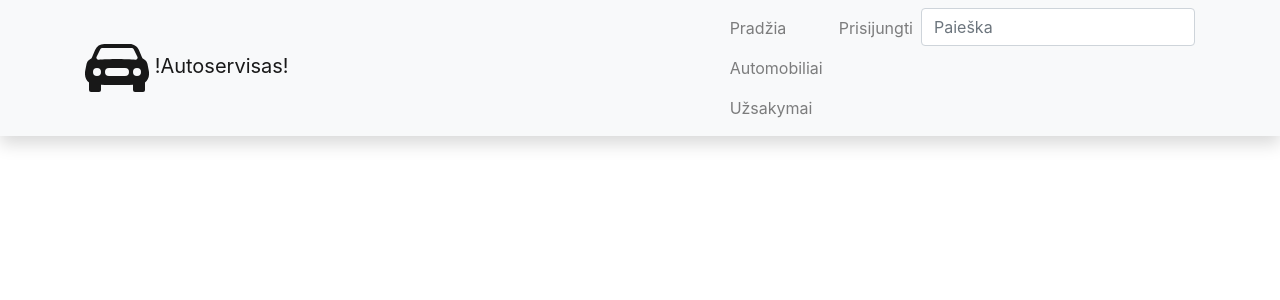
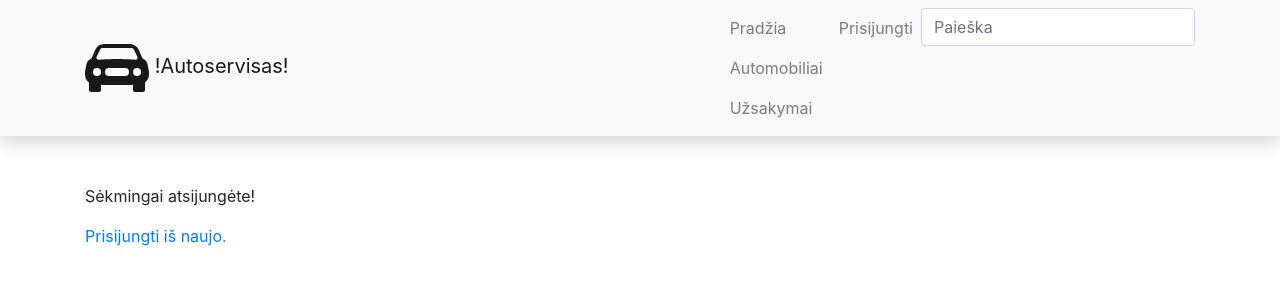
Before and after one commit to RedasMiliunas/autoservisas_2023_pavasaris, a Django app: page /accounts/logout/ in a window 1280 px wide. Shown: the top 300 px of the page. Run offline with Django 4.2, Linux system fonts and the light colour scheme; some libraries are stand-ins or nearby versions.

Commit message:
pakoreguotas base.html ir logged_out.html failai (pirmam: nuimti ?next=; antram: kabutes nuo content)

```diff
--- a/myservice/autoservisas/templates/base.html
+++ b/myservice/autoservisas/templates/base.html
@@ -40,9 +40,9 @@
                               clip-rule="evenodd"/>
                     </svg>
                     {{ user.get_username }}</a></li>
-                <li class="nav-item"><a class="nav-link" href="{% url 'logout'%}?next=/autoservisas">Atsijungti</a></li>
+                <li class="nav-item"><a class="nav-link" href="{% url 'logout'%}">Atsijungti</a></li>
                 {% else %}
-                <li class="nav-item"><a class="nav-link" href="{% url 'login'%}?next={{request.path}}">Prisijungti</a></li>
+                <li class="nav-item"><a class="nav-link" href="{% url 'login'%}">Prisijungti</a></li>
                 {% endif %}
 
                 <li>
--- a/myservice/autoservisas/templates/registration/logged_out.html
+++ b/myservice/autoservisas/templates/registration/logged_out.html
@@ -1,6 +1,6 @@
 {% extends "base.html" %}
 
-{% block "content" %}
+{% block content %}
   <p>Sėkmingai atsijungėte!</p>
   <a href="{% url 'login'%}">Prisijungti iš naujo.</a>
 {% endblock %}
```
Also changed, not shown: myservice/db.sqlite3.
